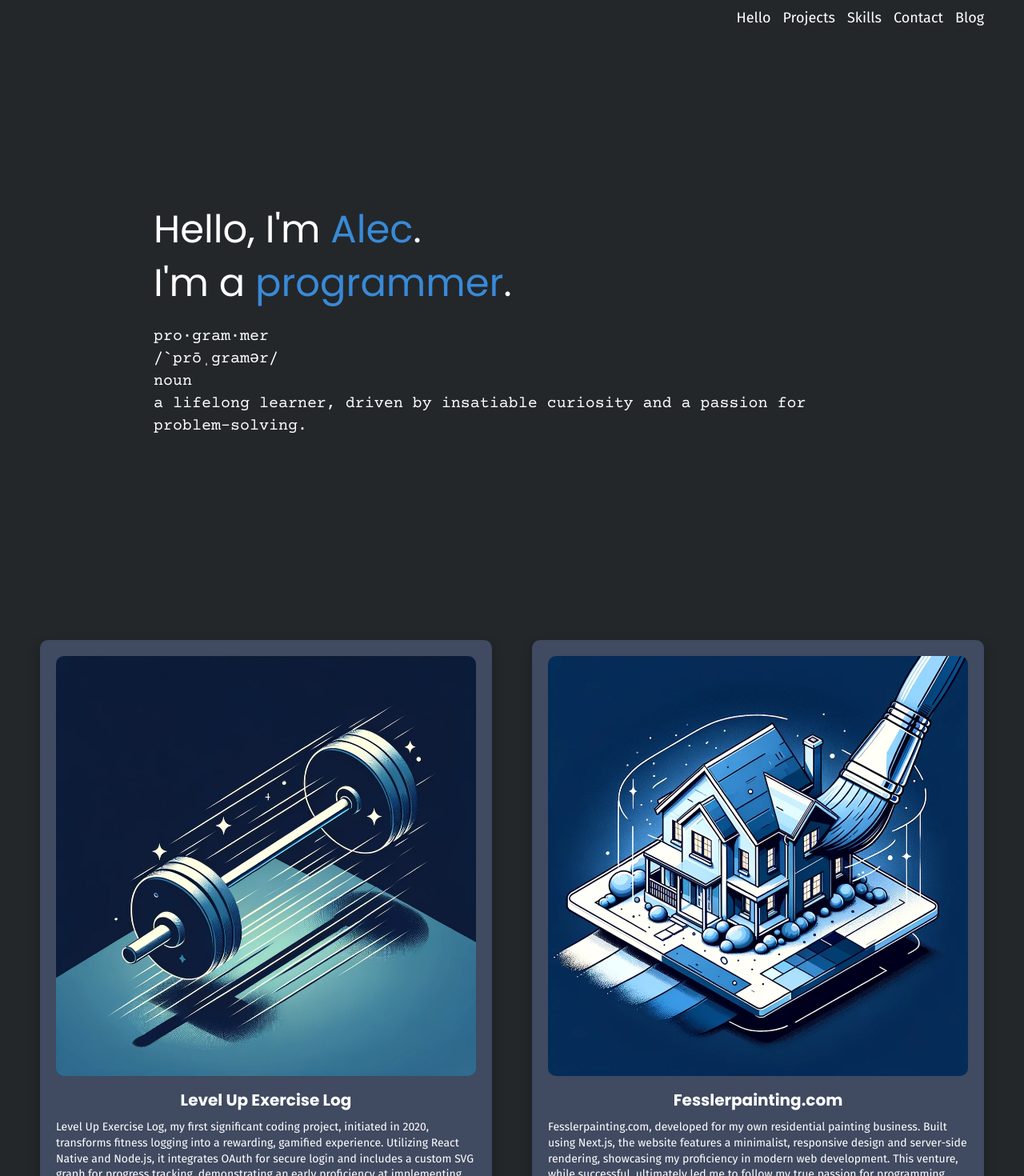
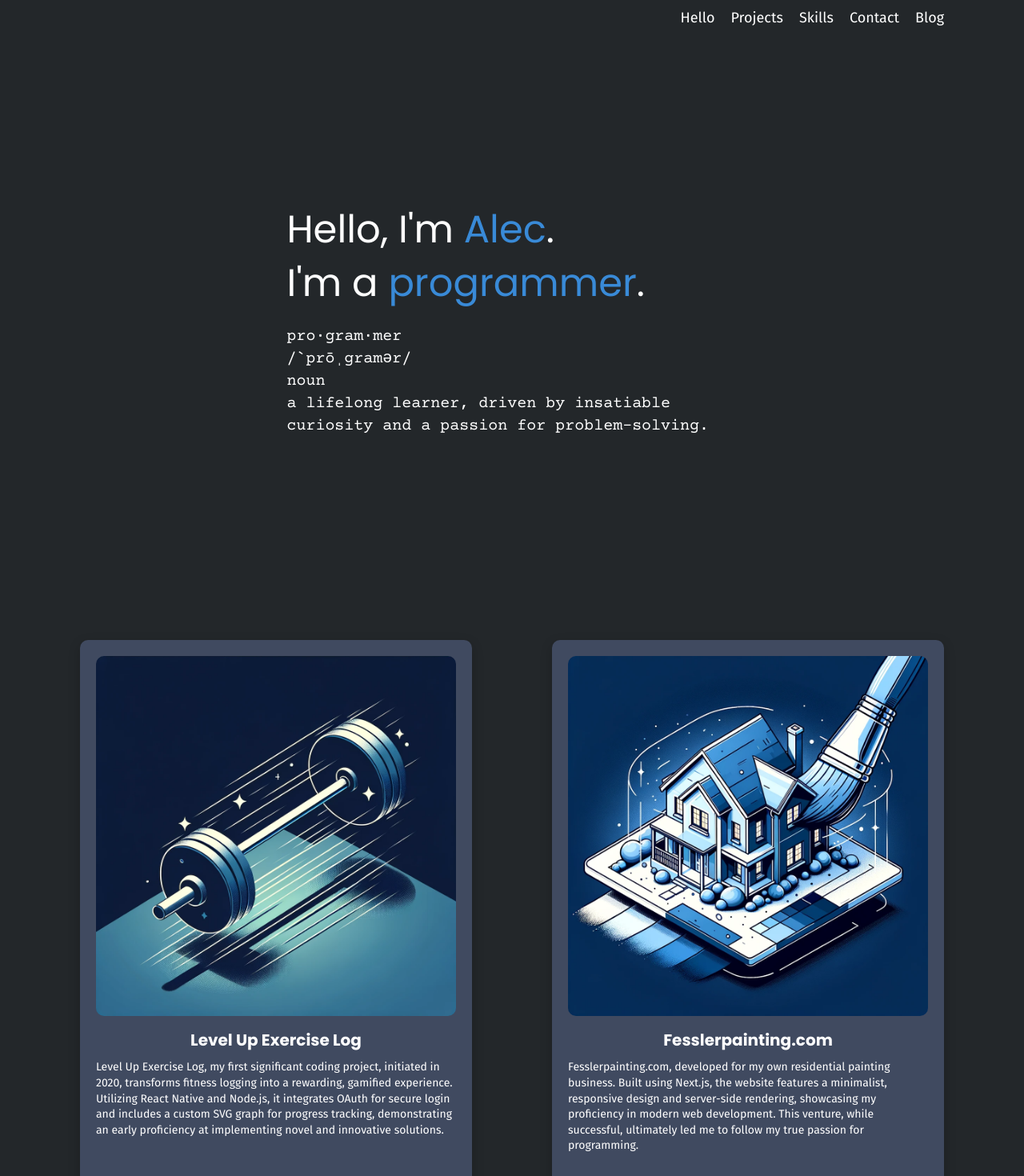
Before and after one commit to AlecFessler/dev-portfolio, a Next.js app: page / in a window 1280 px wide. Shown: the top 1470 px of the page at 80% size. Built offline with nearby package versions, Linux system fonts and the light colour scheme.

Commit message:
styling adjusted for screens 786px width and below

```diff
--- a/src/components/header/Header.tsx
+++ b/src/components/header/Header.tsx
@@ -18,10 +18,12 @@ const HeaderContainer = styled.header`
   @media (min-width: 425px) {
     padding: 1rem 4rem 1rem 0;
   }
-
   @media (min-width: 768px) {
     padding: 1rem 5rem 1rem 0;
     font-size: ${({ theme }) => theme.fontSizes.regular};
+  }
+  @media (min-width: 1024px) {
+    padding: 1rem 10rem 1rem 0;
   }
 `;
 
@@ -38,6 +40,9 @@ const ScrollNav = styled(ScrollLink)`
   @media (min-width: 768px) {
     margin-left: 1.5rem;
   }
+  @media (min-width: 1024px) {
+    margin-left: 2rem;
+  }
 `;
 
 const RouterNav = styled(Link)`
@@ -52,6 +57,9 @@ const RouterNav = styled(Link)`
 
   @media (min-width: 768px) {
     margin-left: 1.5rem;
+  }
+  @media (min-width: 1024px) {
+    margin-left: 2rem;
   }
 `;
 
--- a/src/components/projects/FlipManager.tsx
+++ b/src/components/projects/FlipManager.tsx
@@ -57,32 +57,14 @@ const FlipManagerContainer = styled.div<{ $side: 'left' | 'right' }>`
     &.flipRightBack {
         animation: flipRightBack ${FLIP_DURATION}s forwards;
     }
-
-    @media (min-widt: 768px) {
-        justify-content: ${({ $side }) => $side === 'left' ? 'flex-end' : 'flex-start'};
-    }
 `;
 
 const ModalInverseScale = styled.div`
     position: absolute;
     backface-visibility: hidden;
-    padding: 43.2px 43.2px 0 43.2px;
     transform: rotateY(180deg) scaleX(var(--inverseScaleX, 1)) scaleY(var(--inverseScaleY, 1));
     background: ${({ theme }) => theme.colors.secondary};
     border-radius: 10px;
-    @media (max-width: 600px) {
-        padding: 0;
-    }
-    @media (min-width: 601px) {
-    }
-    @media (min-width: 768px) {
-    }
-    @media (min-width: 1024px) {
-    }
-    @media (min-width: 1440px) {
-    }
-    @media (min-width: 2560px) {
-    }
 `;
 
 function headerHeight() {
--- a/src/components/projects/ProjectCard.tsx
+++ b/src/components/projects/ProjectCard.tsx
@@ -36,7 +36,11 @@ const Title = styled.h3`
 
 const Description = styled.p`
     text-align: left;
-    font-size: ${({ theme }) => theme.fontSizes.small};
+    font-size: ${({ theme }) => theme.fontSizes.xsmall};
+
+    @media (min-width: 375px) {
+        font-size: ${({ theme }) => theme.fontSizes.small};
+    }
 `;
 
 interface ProjectCardProps {
--- a/src/components/projects/ProjectMedia.tsx
+++ b/src/components/projects/ProjectMedia.tsx
@@ -10,7 +10,7 @@ const MediaContainer = styled.div`
     aspect-ratio: 16 / 9;
 
     @media (min-width: 768px) {
-        width: calc(100vw - 19rem);
+        width: calc(100vw - 10.5rem);
     }
 `;
 
@@ -30,10 +30,6 @@ const MediaCaption = styled.p`
     @media (min-width: 425px) {
         font-size: ${({ theme }) => theme.fontSizes.small};
         padding: 10px;
-    }
-
-    @media (min-width: 768px) {
-        border-radius: 0 0 10px 10px;
     }
 `;
 
--- a/src/components/sections/Hello.tsx
+++ b/src/components/sections/Hello.tsx
@@ -14,10 +14,12 @@ const StyledSection = styled.section`
     @media (min-width: 425px) {
         padding: 0 4rem;
     }
-
     @media (min-width: 768px) {
         padding: 0;
-        width: 70%;
+        width: 59%;
+    }
+    @media (min-width: 1024px) {
+        width: 44%;
     }
 `;
 
@@ -36,7 +38,6 @@ const GreetingText = styled.h1`
     @media (min-width: 425px) {
         font-size: ${({ theme }) => theme.fontSizes.xxxlarge};
     }
-
     @media (min-width: 768px) {
         font-size: ${({ theme }) => theme.fontSizes.huge};
     }
--- a/src/components/sections/Projects.tsx
+++ b/src/components/sections/Projects.tsx
@@ -30,11 +30,14 @@ const ProjectsSection = styled.section`
         padding: 0 4rem;
         gap: 4rem;
     }
-
     @media (min-width: 768px) {
         padding: 0 5rem;
         gap: 5rem;
         grid-template-columns: repeat(2, 1fr);
+    }
+    @media (min-width: 1024px) {
+        padding: 0 10rem;
+        gap: 10rem;
     }
 `;
 
```
